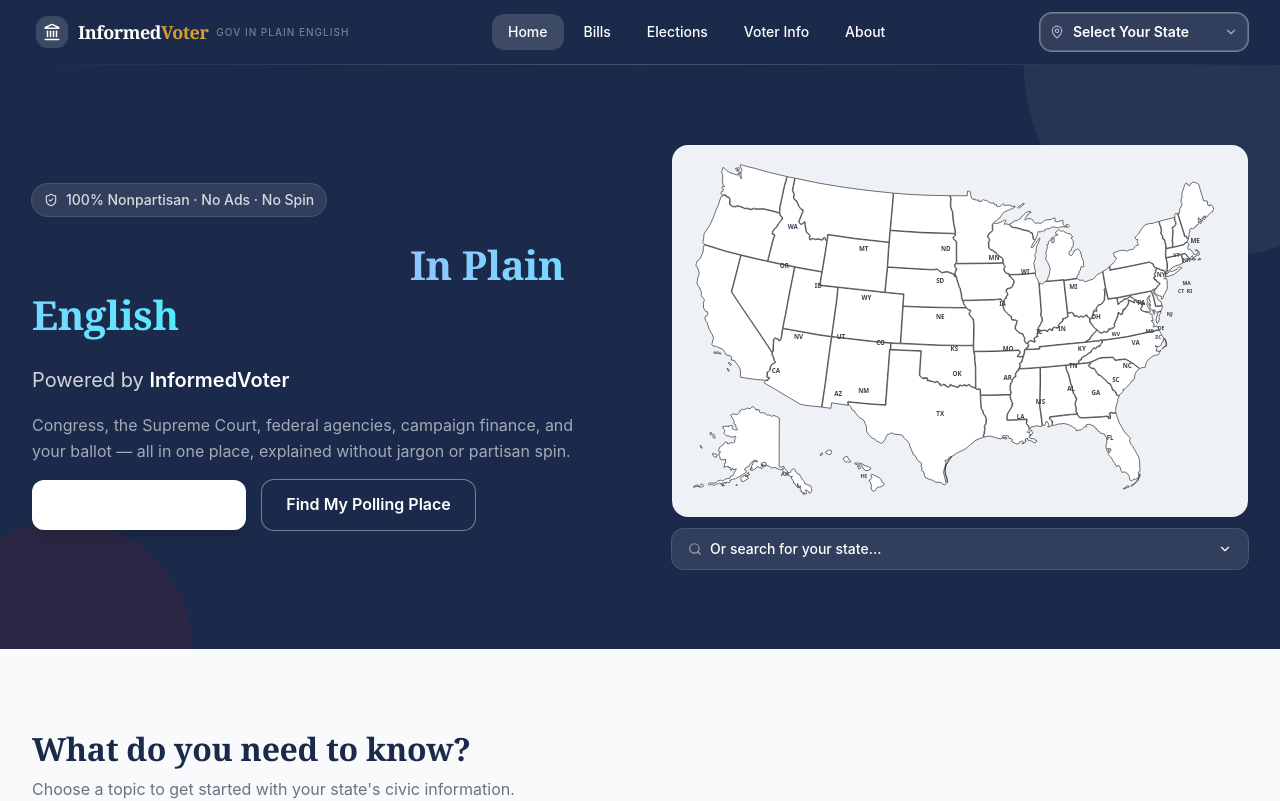
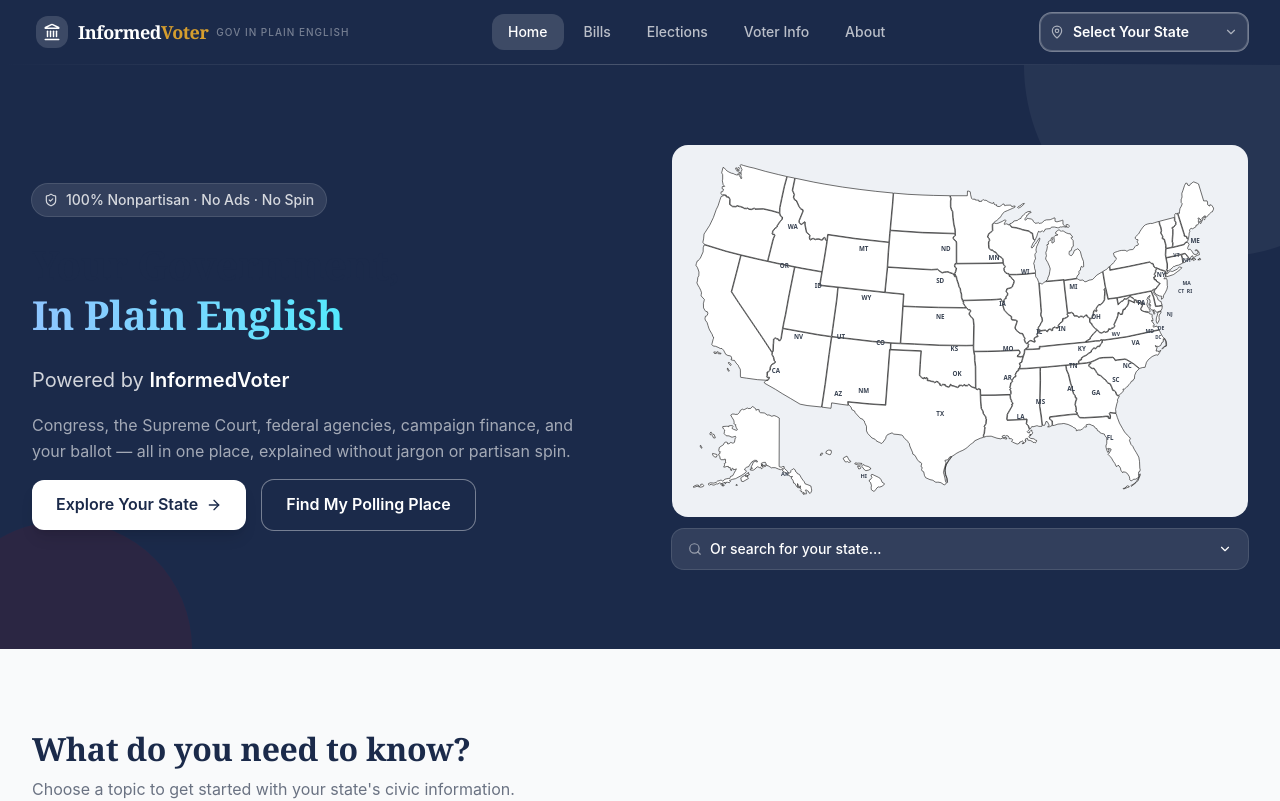
Before and after one commit to iamscott53/InformedVoter, a Next.js app: page / in a window 1280 px wide. Shown: the top 801 px of the page. Built offline with nearby package versions, Linux system fonts and the light colour scheme.

Commit message:
fix: restore button colors and fix h1 text wrapping on homepage

```diff
--- a/src/app/globals.css
+++ b/src/app/globals.css
@@ -94,10 +94,14 @@
   max-width: 72ch;
 }
 
-a {
+a:where(:not([class])) {
   color: inherit;
   text-decoration: none;
   transition: color 0.15s ease;
+}
+
+a[class] {
+  text-decoration: none;
 }
 
 /* Only underline links inside body text (paragraphs, lists, etc.) */
--- a/src/app/page.tsx
+++ b/src/app/page.tsx
@@ -42,8 +42,9 @@
                 100% Nonpartisan · No Ads · No Spin
               </div>
 
-              <h1 className="text-4xl sm:text-5xl lg:text-5xl font-bold leading-tight mb-6">
+              <h1 className="text-3xl sm:text-4xl lg:text-5xl font-bold leading-tight mb-6">
                 Your Government,{" "}
+                <br className="hidden sm:inline" />
                 <span className="text-transparent bg-clip-text bg-gradient-to-r from-blue-300 to-cyan-300">
                   In Plain English
                 </span>
```
